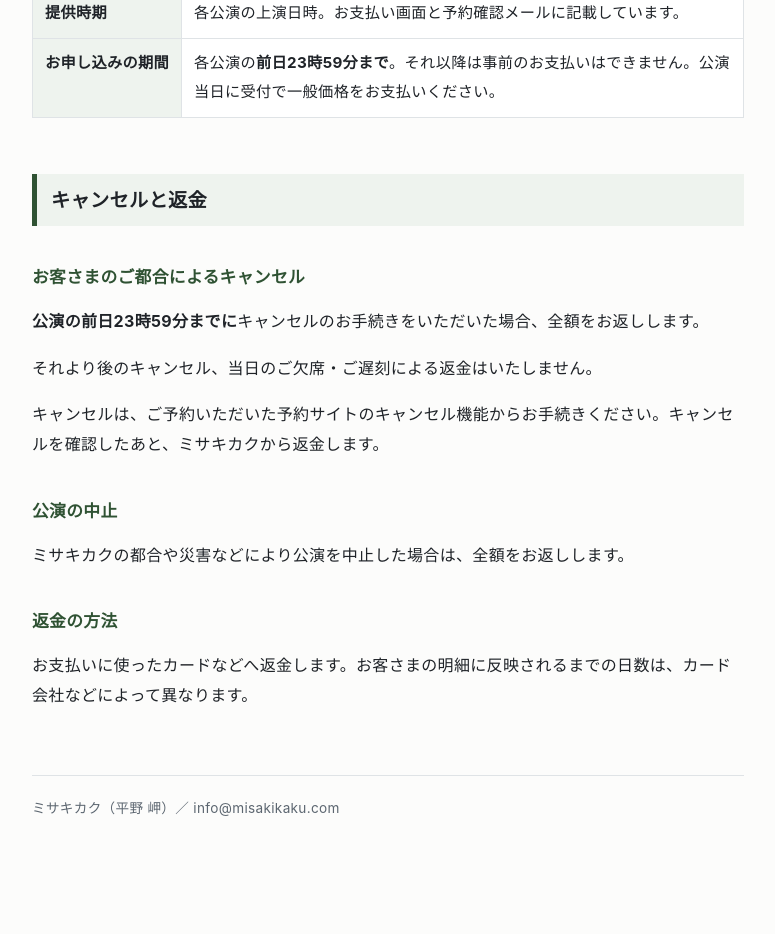
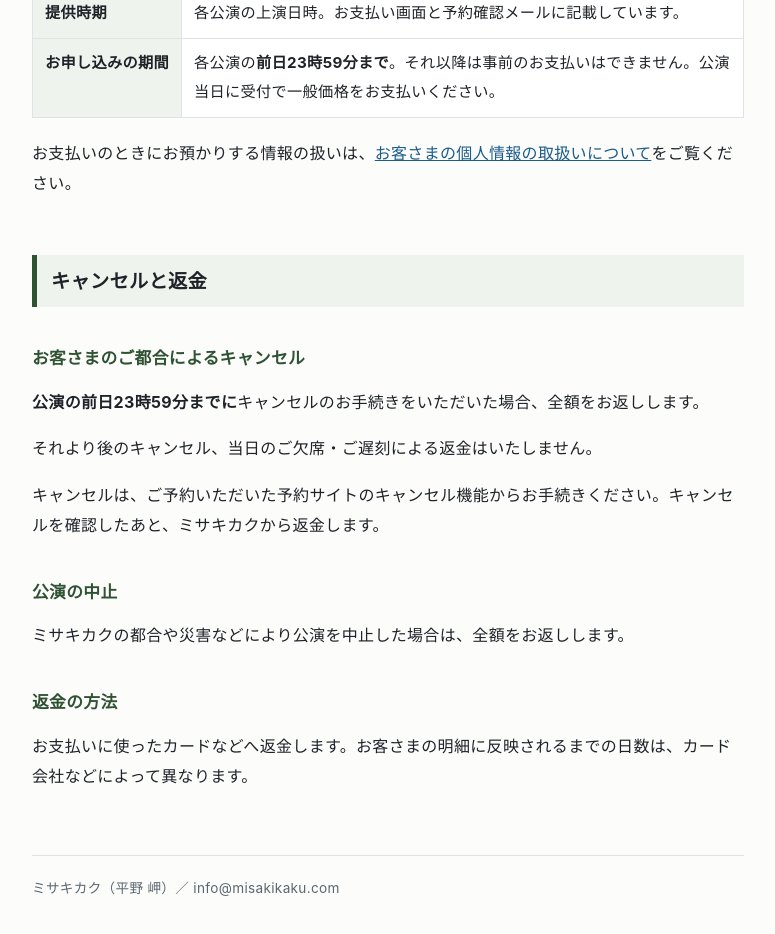
Before and after one commit to misakikaku33/terms, a plain HTML site: page tokusho/weekly-ticket/index.html in a window 1280 px wide. Shown: the part 1020-1954 px from the top of the page, without its empty margins (252-1027 px from the left). Drawn offline with Linux system fonts and the light colour scheme.

Commit message:
お客さまの個人情報の取扱い：表記ページからリンク
Co-Authored-By: Claude Opus 5.5 <noreply@anthropic.com>
Claude-Session: https://claude.ai/code/session_01FP8U9q2oqoDXSqYPDWGeuW

```diff
--- a/tokusho/weekly-ticket/index.html
+++ b/tokusho/weekly-ticket/index.html
@@ -118,6 +118,7 @@ tbody th{width:7.5em}
 <tr><th>お申し込みの期間</th><td>各公演の<strong>前日23時59分まで</strong>。それ以降は事前のお支払いはできません。公演当日に受付で一般価格をお支払いください。</td></tr>
 </tbody>
 </table>
+<p>お支払いのときにお預かりする情報の扱いは、<a href="../../privacy-guest/">お客さまの個人情報の取扱いについて</a>をご覧ください。</p>
 <h2>キャンセルと返金</h2>
 <h3>お客さまのご都合によるキャンセル</h3>
 <p><strong>公演の前日23時59分までに</strong>キャンセルのお手続きをいただいた場合、全額をお返しします。</p>
```
Also changed, not shown: tokusho/index.html (+1 -0 lines).
